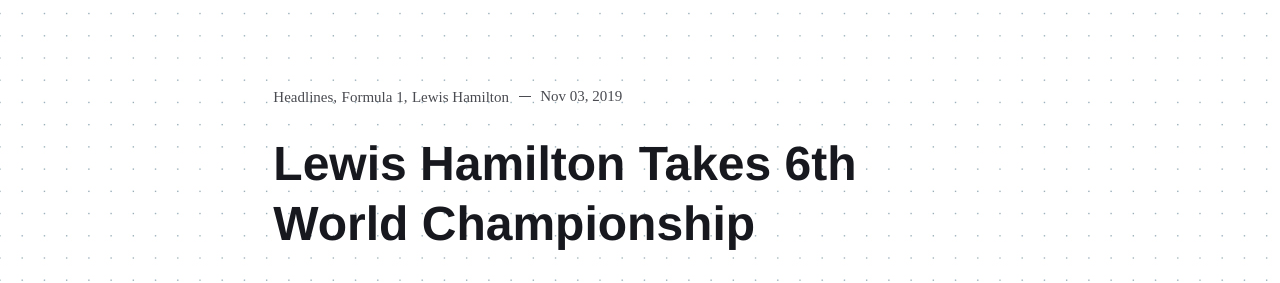
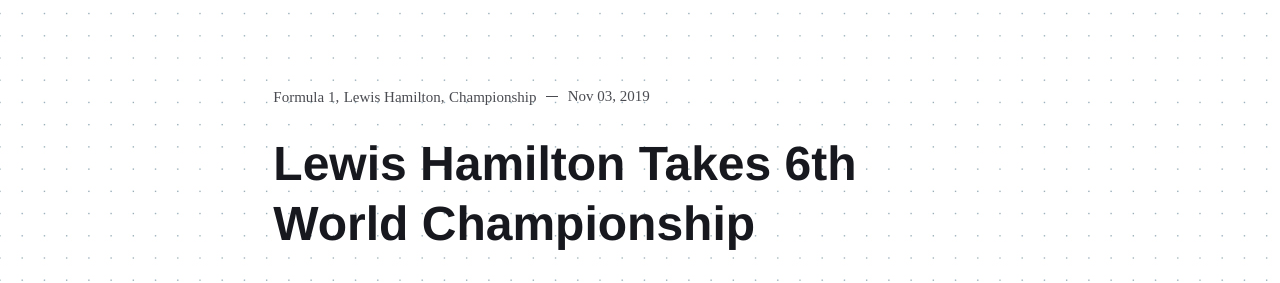
Before and after one commit to Asfalto-Ascari/AsfaltoAscari, a Jekyll site: the page built from _posts/2019-11-3-P006-Lewis-Hamilton-6th-WC.md, in a window 1280 px wide and 900 px high. Shown: the part 142-425 px from the top of the window. Built offline with Jekyll 4.4.1, drawn with Linux system fonts in a browser that asks for light colours; nearby versions of some CDN libraries; some web fonts are replaced; comment, search, counter and statistics services are not loaded.

Commit message:
Update 2019-11-3-P006-Lewis-Hamilton-6th-WC.md

```diff
--- a/_posts/2019-11-3-P006-Lewis-Hamilton-6th-WC.md
+++ b/_posts/2019-11-3-P006-Lewis-Hamilton-6th-WC.md
@@ -4,9 +4,9 @@
 date: 2019-11-3 21:00:00 +0000
 image: 'https://www.sportsnet.ca/wp-content/uploads/2019/07/lewis-hamilton-grnd-prix-1040x572.jpg'
 tags:
-- Headlines
 - Formula 1
 - Lewis Hamilton
+- Championship
 ---
 
 # Lewis Hamilton Takes 6th World Championship Title
```
